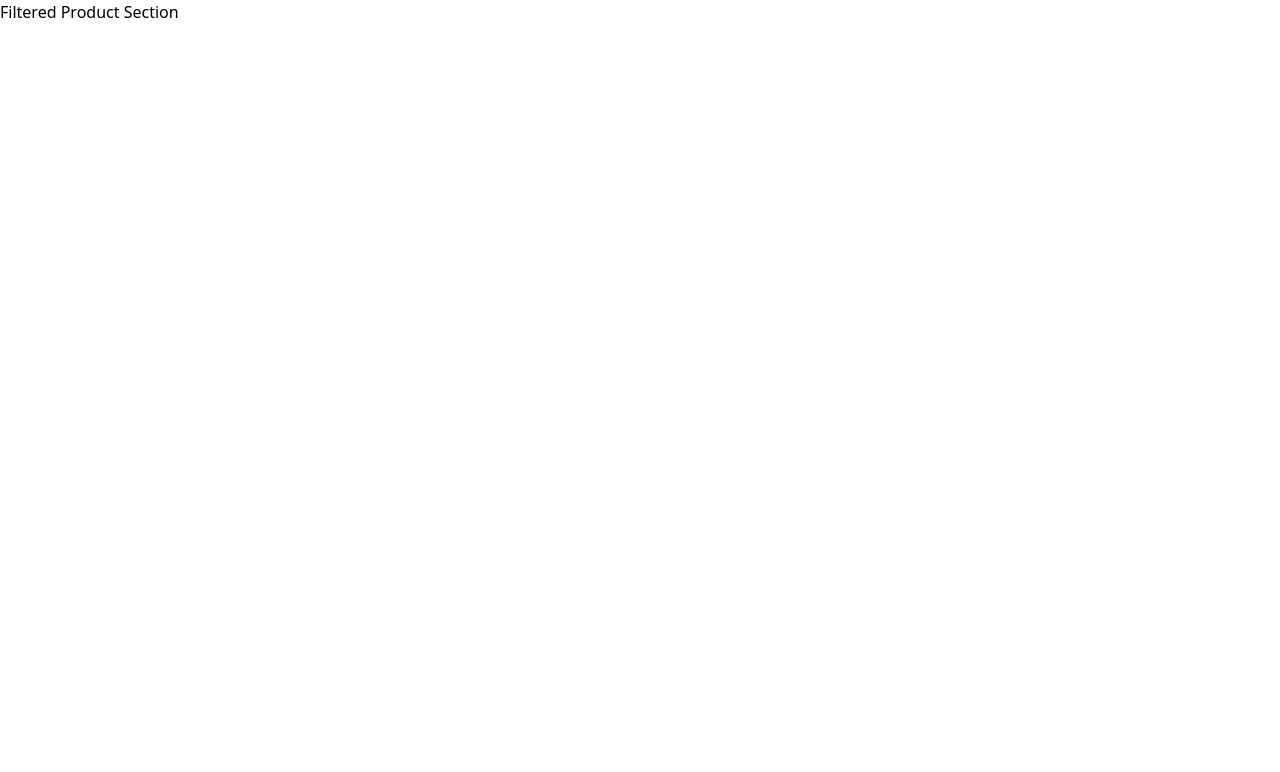
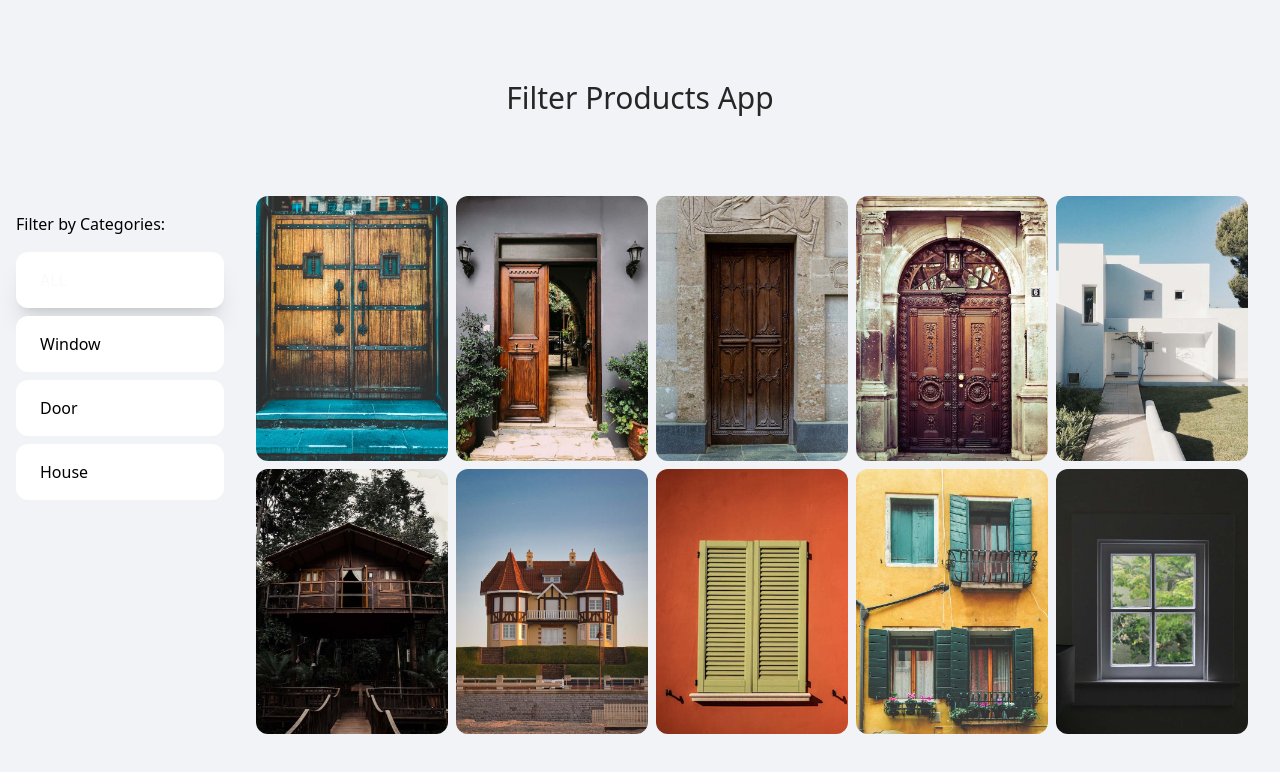
Before and after one commit to Zarriy/reactTest, a React (Vite) app: page / in a window 1280 px wide. Shown: the top 772 px of the page. Built offline with nearby package versions, Linux system fonts and the light colour scheme.

Commit message:
all the functionality working

```diff
--- a/index.html
+++ b/index.html
@@ -2,9 +2,8 @@
 <html lang="en">
   <head>
     <meta charset="UTF-8" />
-    <link rel="icon" type="image/svg+xml" href="/vite.svg" />
     <meta name="viewport" content="width=device-width, initial-scale=1.0" />
-    <title>Number Increment</title>
+    <title>Filtering Application</title>
   </head>
   <body>
     <div id="root"></div>
--- a/src/App.jsx
+++ b/src/App.jsx
@@ -1,5 +1,35 @@
+import Filters from "./components/filters";
+import ImageCard from "./components/imageCard";
+import { data } from "./context/data";
+import { useContext } from "react";
+import { FilterContext } from "./context/context";
+
 function App() {
-  return <div>Filtered Product Section</div>;
+  const { selected } = useContext(FilterContext);
+
+  const filteredData =
+    selected === "all"
+      ? data
+      : data.filter((item) => item.category === selected);
+
+  return (
+    <div className="bg-[#f2f3f6] pb-20 min-h-screen">
+      <h2 className="text-3xl text-center text-neutral-800 py-20">
+        Filter Products App
+      </h2>
+      <div className="flex space-x-4 ">
+        <div className="w-60 p-4 shrink-0">
+          <h3 className="mb-4">Filter by Categories:</h3>
+          <Filters />
+        </div>
+        <div className="flex gap-2 flex-wrap">
+          {filteredData.map((item) => (
+            <ImageCard key={item.id} img={item.img} id={item.id} />
+          ))}
+        </div>
+      </div>
+    </div>
+  );
 }
 
 export default App;
--- /dev/null
+++ b/src/components/filters.jsx
@@ -0,0 +1,25 @@
+import { useContext } from "react";
+import { FilterContext } from "../context/context";
+
+export default function Filters() {
+  const { handleFilterChange, selected } = useContext(FilterContext);
+
+  const filters = ["ALL", "Window", "Door", "House"];
+
+  return (
+    <div className="flex space-y-2 flex-col">
+      {filters.map((filter, i) => (
+        <div
+          key={i}
+          className={`px-6 py-4 bg-white rounded-xl hover:shadow-xl transition duration-200 cursor-pointer ease-out ${
+            selected === filter.toLowerCase() &&
+            "bg-blue-400 shadow-xl text-slate-50"
+          }`}
+          onClick={handleFilterChange}
+        >
+          {filter}
+        </div>
+      ))}
+    </div>
+  );
+}
--- /dev/null
+++ b/src/components/imageCard.jsx
@@ -0,0 +1,9 @@
+import image1 from "../assets/doorA.jpg";
+
+export default function ImageCard({ img, id }) {
+  return (
+    <div className="w-48 h-68 hover:scale-105 transition-transform duration-100 ease-out cursor-pointer">
+      <img src={img} alt="filtered images" className="rounded-xl" />
+    </div>
+  );
+}
--- /dev/null
+++ b/src/context/context.jsx
@@ -0,0 +1,17 @@
+import { createContext, useState } from "react";
+
+export const FilterContext = createContext("all");
+
+export default function FilterProvider({ children }) {
+  const [selected, setSelected] = useState("all");
+
+  const handleFilterChange = (e) => {
+    setSelected(e.target.innerText.toLowerCase());
+  };
+
+  return (
+    <FilterContext.Provider value={{ selected, handleFilterChange }}>
+      {children}
+    </FilterContext.Provider>
+  );
+}
--- /dev/null
+++ b/src/context/data.js
@@ -0,0 +1,23 @@
+import doorA from "../assets/doorA.jpg";
+import doorB from "../assets/doorB.jpg";
+import doorC from "../assets/doorC.jpg";
+import doorD from "../assets/doorD.jpg";
+import houseA from "../assets/houseA.jpg";
+import houseB from "../assets/houseB.jpg";
+import houseC from "../assets/houseC.jpg";
+import windowA from "../assets/windowA.jpg";
+import windowB from "../assets/windowB.jpg";
+import windowC from "../assets/windowC.jpg";
+
+export const data = [
+  { id: 1, img: doorA, category: "door" },
+  { id: 2, img: doorB, category: "door" },
+  { id: 3, img: doorC, category: "door" },
+  { id: 4, img: doorD, category: "door" },
+  { id: 5, img: houseA, category: "house" },
+  { id: 6, img: houseB, category: "house" },
+  { id: 7, img: houseC, category: "house" },
+  { id: 8, img: windowA, category: "window" },
+  { id: 9, img: windowB, category: "window" },
+  { id: 10, img: windowC, category: "window" },
+];
--- a/src/main.jsx
+++ b/src/main.jsx
@@ -1,10 +1,13 @@
 import React from "react";
 import ReactDOM from "react-dom/client";
 import App from "./App";
+import FilterProvider from "./context/context";
 import "./index.css";
 
 ReactDOM.createRoot(document.getElementById("root")).render(
   <React.StrictMode>
-    <App />
+    <FilterProvider>
+      <App />
+    </FilterProvider>
   </React.StrictMode>
 );
```
